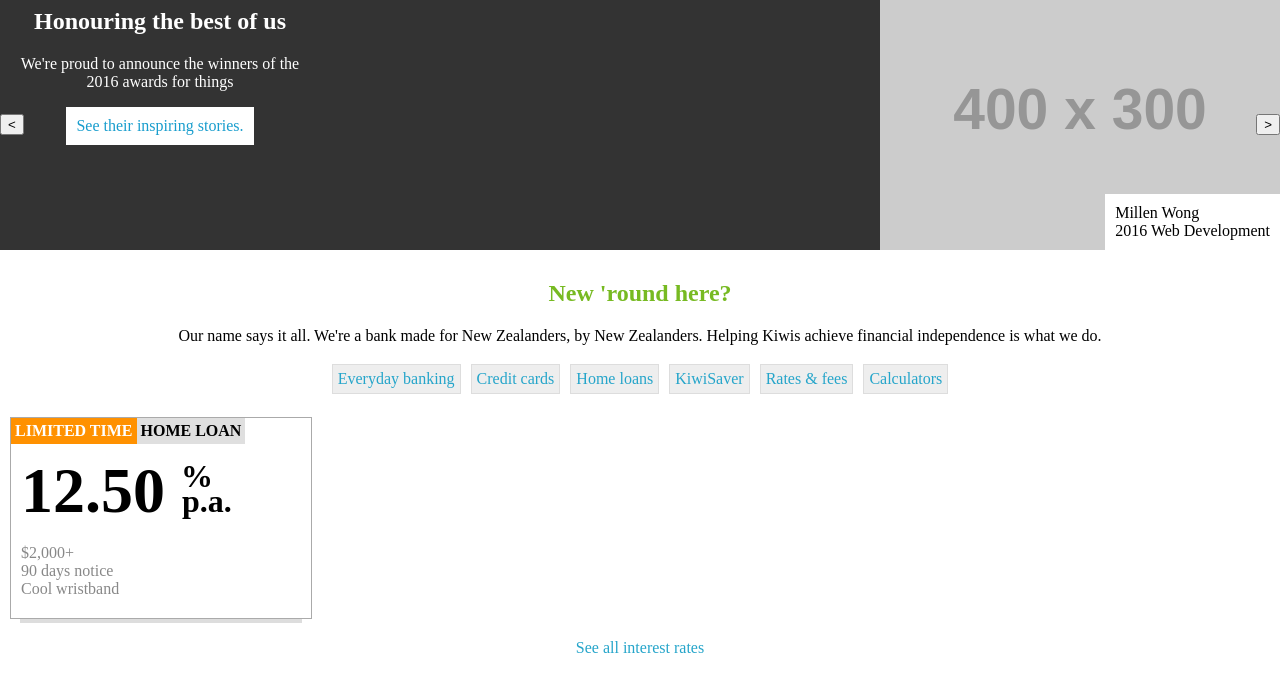
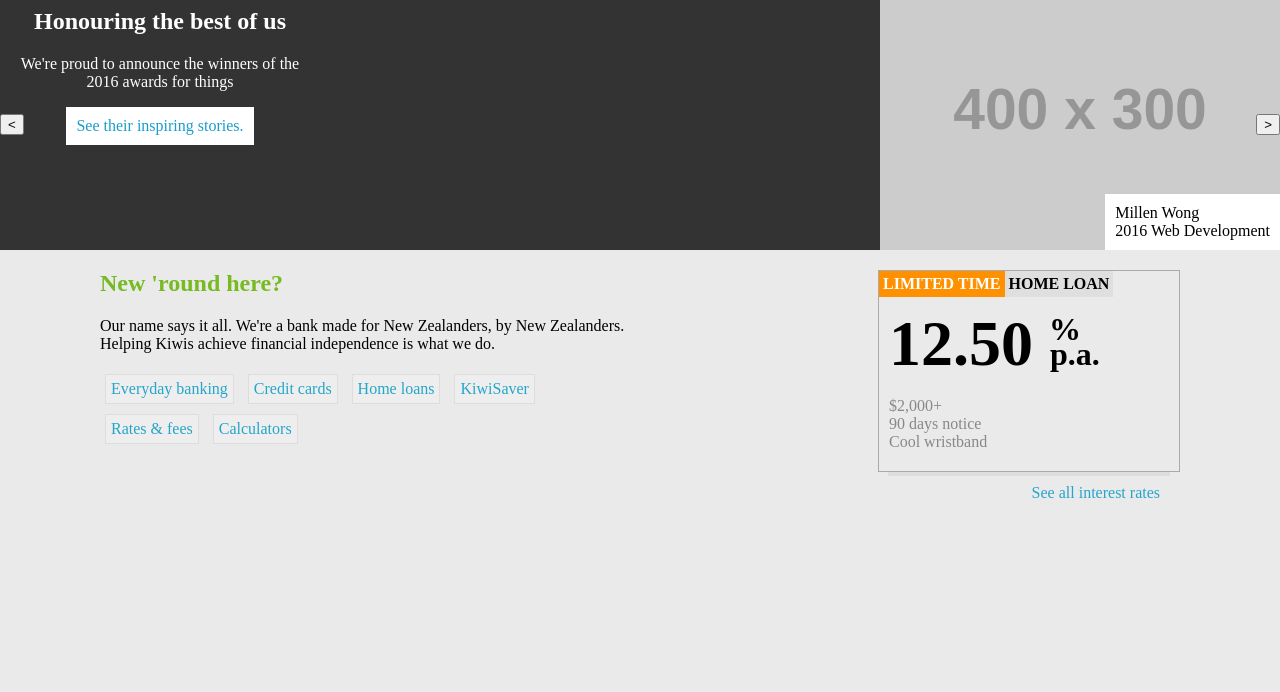
Before and after one commit to Millen-yoobee/kiwibank-remake, a plain HTML site: page index.html in a window 1280 px wide. Shown: the part 72-764 px from the top of the page. Drawn offline with Linux system fonts and the light colour scheme; placeholder pictures from the web are drawn by us.

Commit message:
Added responsive products

```diff
--- a/css/styles.css
+++ b/css/styles.css
@@ -1,9 +1,10 @@
 body {
 	margin: 0;
+	background-color: #EAEAEA;
 }
 
 nav {
-	background-color: #69a41e;
+	background-color: #69A41E;
 }
 
 nav div {
@@ -98,6 +99,7 @@ nav ul {
 #products {
 	text-align: center;
 	padding: 10px;
+	background-color: white:;
 }
 #products h1 {
 	color: #77BA22;
@@ -108,7 +110,7 @@ nav ul {
 	display: inline-block;
 	padding: 5px;
 	background-color: #eeeeee;
-	margin: 3px;
+	margin: 5px;
 	border: 1px solid #dddddd;
 }
 #products .percentage + a {
@@ -164,8 +166,13 @@ span.limited {
 
 	#mobile-banking {
 		display: none;
+	}
 
+	#products {
+		width: 500px;
+		margin: 0 auto;
 	}
+
 }
 
 @media all and (min-width: 720px) {
@@ -233,6 +240,43 @@ span.limited {
 
 }
 
+@media all and  (min-width: 860px) {
+	#products div:first-child {
+/*		background-color: red;*/
+		width: 50%;
+		float: left;
+	}
+
+	#products {
+		width: auto;
+/*		background-color: green;*/
+		max-width: 1346px;
+		margin: 0 auto;
+		text-align: left;
+		position: relative;
+		padding: 0 100px 20px 100px;
+		box-sizing: border-box;
+	}
+
+	#products:after {
+		content: "";
+		display: block;
+		clear: both;
+	}
+
+	.percentage {
+		float: right;
+	}
+
+	.percentage + a {
+		color: red;
+		position: absolute;
+		bottom: 10px;
+		right: 120px;
+	}
+
+}
+
 @media all and (min-width: 970px) {
 	nav a span {
 		display: inline;   /* to show the span again */
@@ -257,3 +301,11 @@ span.limited {
 	}
 
 }
+
+@media all and (min-width: 1346px)  {
+	#products,
+	#hero {
+		border-left: 1px solid #dddddd;
+		border-right: 1px solid #dddddd;
+		box-sizing: border-box;
+}
--- a/index.html
+++ b/index.html
@@ -50,6 +50,7 @@
 		</section>
 
 		<section id="products">
+			<div>
 				<h1>New 'round here?</h1>
 				<p>
 					Our name says it all. We're a bank made for New Zealanders, by New Zealanders. Helping Kiwis achieve financial independence is what we do.
@@ -61,7 +62,7 @@
 				<a href="#">KiwiSaver  </a>
 				<a href="#">Rates & fees  </a>
 				<a href="#">Calculators  </a>
-
+			</div>
 			<div class="percentage">
 				<span class="limited"> Limited Time</span><span> Home Loan</span>
 				<p>12.50 <span>%</span> <span>p.a.</span> </p>
```
Lines whose indentation alone changed are shown as unchanged.
